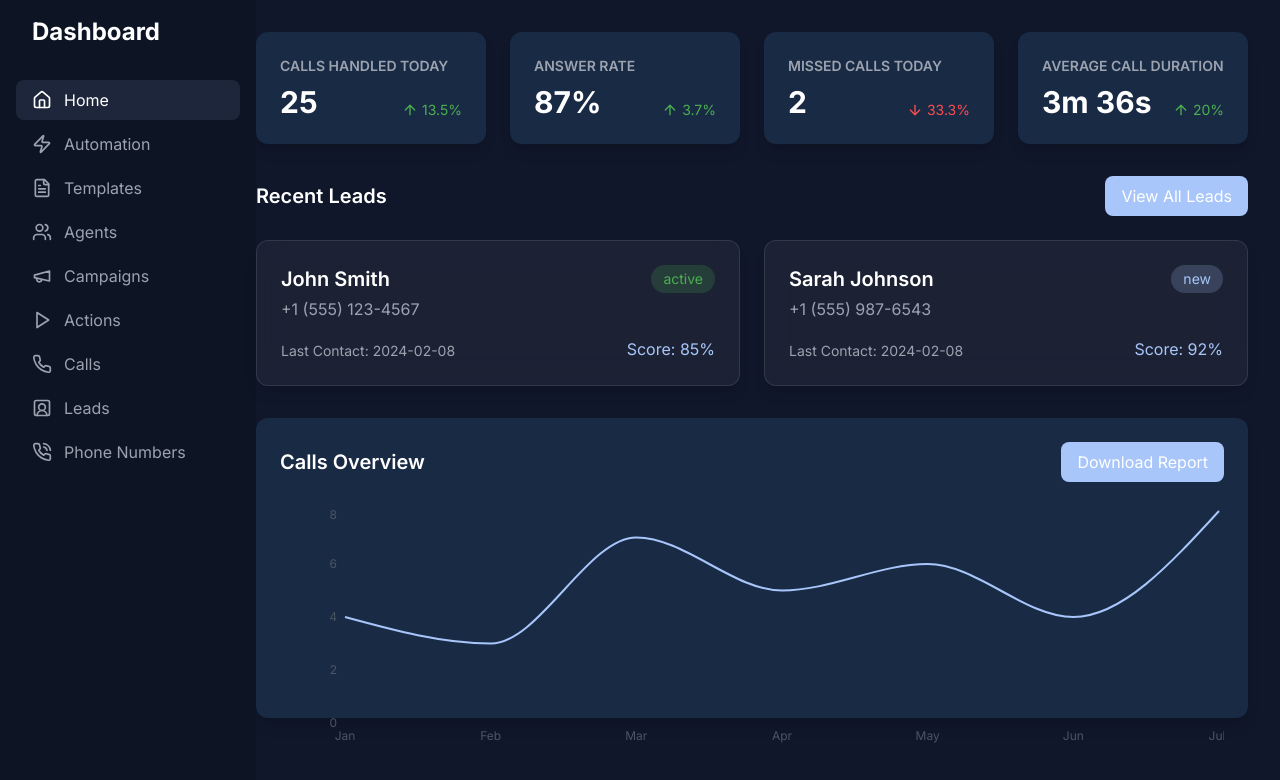
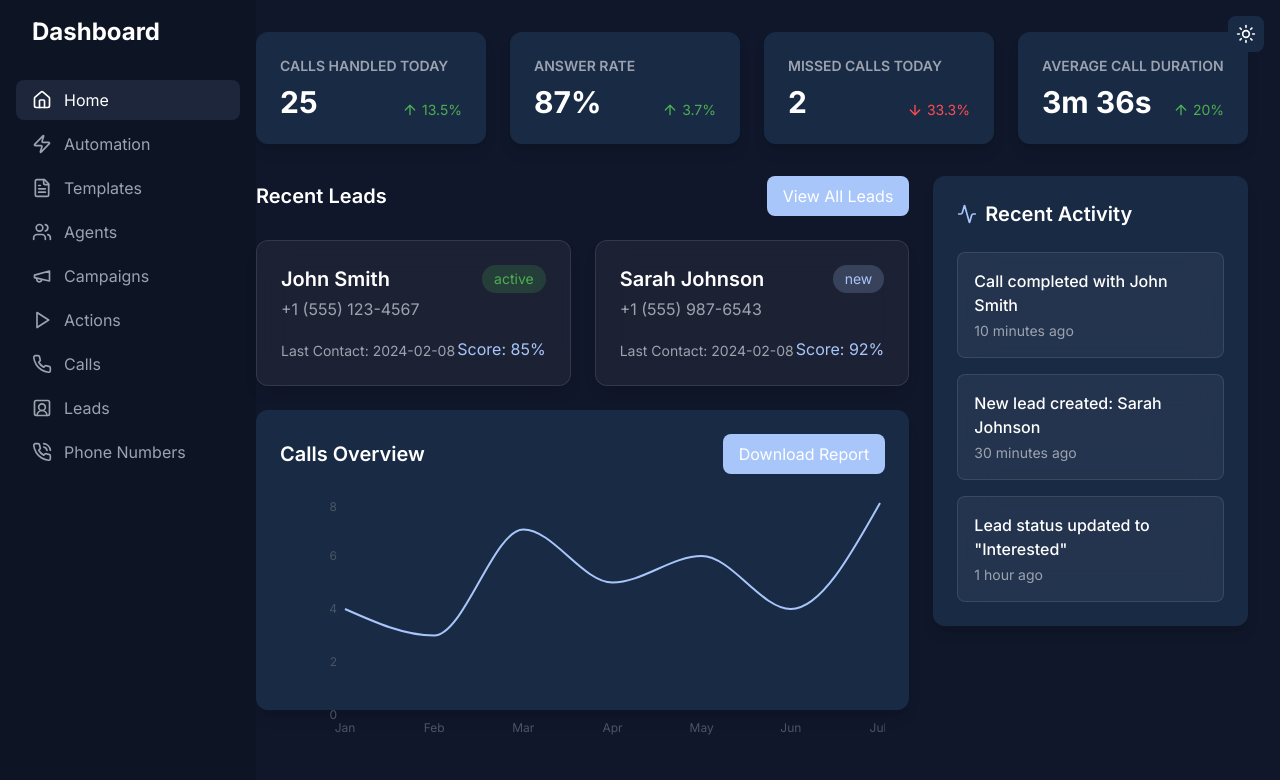
Before and after one commit to gitdevin99/aicallnew, a React (Vite) app: page / in a window 1280 px wide. Shown: the top 780 px of the page. Built offline with nearby package versions, Linux system fonts and the light colour scheme.

Commit message:
Add dark/light mode & activity tab
Added dark and light mode toggle buttons.
Added a recent activity tab to the home page.

```diff
--- /dev/null
+++ b/src/components/RecentActivity.tsx
@@ -0,0 +1,47 @@
+
+import { Activity } from 'lucide-react';
+
+const activities = [
+  {
+    id: 1,
+    type: 'call',
+    description: 'Call completed with John Smith',
+    time: '10 minutes ago',
+  },
+  {
+    id: 2,
+    type: 'lead',
+    description: 'New lead created: Sarah Johnson',
+    time: '30 minutes ago',
+  },
+  {
+    id: 3,
+    type: 'status',
+    description: 'Lead status updated to "Interested"',
+    time: '1 hour ago',
+  },
+];
+
+export const RecentActivity = () => {
+  return (
+    <div className="card animate-fade-up">
+      <div className="flex items-center justify-between mb-6">
+        <h2 className="text-xl font-semibold flex items-center gap-2">
+          <Activity size={20} className="text-accent-blue" />
+          Recent Activity
+        </h2>
+      </div>
+      <div className="space-y-4">
+        {activities.map((activity) => (
+          <div
+            key={activity.id}
+            className="p-4 rounded-lg glass hover:bg-white/10 transition-colors cursor-pointer"
+          >
+            <p className="font-medium">{activity.description}</p>
+            <p className="text-sm text-gray-400 mt-1">{activity.time}</p>
+          </div>
+        ))}
+      </div>
+    </div>
+  );
+};
--- /dev/null
+++ b/src/components/ThemeSwitcher.tsx
@@ -0,0 +1,25 @@
+
+import { useState, useEffect } from 'react';
+import { Sun, Moon } from 'lucide-react';
+
+export const ThemeSwitcher = () => {
+  const [theme, setTheme] = useState<'light' | 'dark'>('dark');
+
+  useEffect(() => {
+    document.body.setAttribute('data-theme', theme);
+  }, [theme]);
+
+  const toggleTheme = () => {
+    setTheme(prev => prev === 'light' ? 'dark' : 'light');
+  };
+
+  return (
+    <button
+      onClick={toggleTheme}
+      className="fixed top-4 right-4 p-2 rounded-lg bg-navy-light hover:bg-navy-dark transition-colors"
+      aria-label="Toggle theme"
+    >
+      {theme === 'light' ? <Moon size={20} /> : <Sun size={20} />}
+    </button>
+  );
+};
--- a/src/index.css
+++ b/src/index.css
@@ -9,10 +9,21 @@
   :root {
     --background: 0 0% 100%;
     --foreground: 222.2 84% 4.9%;
-    --primary: 214 100% 90%;
-    --primary-foreground: 210 40% 98%;
+    --card: 240 10% 3.9%;
+    --card-foreground: 0 0% 98%;
+    --primary: 0 0% 98%;
+    --primary-foreground: 240 5.9% 10%;
     --muted: 210 40% 96.1%;
     --muted-foreground: 215.4 16.3% 46.9%;
+  }
+
+  :root[data-theme="dark"] {
+    --background: 240 10% 3.9%;
+    --foreground: 0 0% 98%;
+    --card: 240 10% 3.9%;
+    --card-foreground: 0 0% 98%;
+    --primary: 0 0% 98%;
+    --primary-foreground: 240 5.9% 10%;
   }
 
   * {
@@ -21,6 +32,10 @@
 
   body {
     @apply bg-navy text-white font-['Inter'] antialiased;
+  }
+
+  body[data-theme="light"] {
+    @apply bg-gray-100 text-gray-900;
   }
 }
 
@@ -40,10 +55,22 @@
   .nav-link.active {
     @apply bg-accent-blue/10 text-white;
   }
+
+  [data-theme="light"] .card {
+    @apply bg-white shadow-md;
+  }
+
+  [data-theme="light"] .nav-link {
+    @apply text-gray-600 hover:text-gray-900;
+  }
 }
 
 @layer utilities {
   .glass {
     @apply bg-white/5 backdrop-blur-lg border border-white/10;
   }
+
+  [data-theme="light"] .glass {
+    @apply bg-white/80 border-gray-200;
+  }
 }
--- a/src/pages/Index.tsx
+++ b/src/pages/Index.tsx
@@ -3,11 +3,14 @@ import { Sidebar } from "@/components/Sidebar";
 import { StatsCard } from "@/components/StatsCard";
 import { LeadCard } from "@/components/LeadCard";
 import { CallsChart } from "@/components/CallsChart";
+import { ThemeSwitcher } from "@/components/ThemeSwitcher";
+import { RecentActivity } from "@/components/RecentActivity";
 
 const Index = () => {
   return (
     <div className="min-h-screen bg-navy flex">
       <Sidebar />
+      <ThemeSwitcher />
       <main className="flex-1 pl-64 p-8">
         <div className="max-w-7xl mx-auto">
           <div className="grid grid-cols-1 md:grid-cols-2 lg:grid-cols-4 gap-6 mb-8">
@@ -33,7 +36,9 @@ const Index = () => {
             />
           </div>
 
-          <div className="mb-8">
+          <div className="grid grid-cols-1 lg:grid-cols-3 gap-6 mb-8">
+            <div className="lg:col-span-2">
+              <div className="mb-6">
                 <div className="flex justify-between items-center mb-6">
                   <h2 className="text-xl font-semibold">Recent Leads</h2>
                   <button className="px-4 py-2 bg-accent-blue text-white rounded-lg hover:bg-accent-blue/80 transition-colors">
@@ -57,8 +62,12 @@ const Index = () => {
                   />
                 </div>
               </div>
-
               <CallsChart />
+            </div>
+            <div>
+              <RecentActivity />
+            </div>
+          </div>
         </div>
       </main>
     </div>
```
Lines whose indentation alone changed are shown as unchanged.
